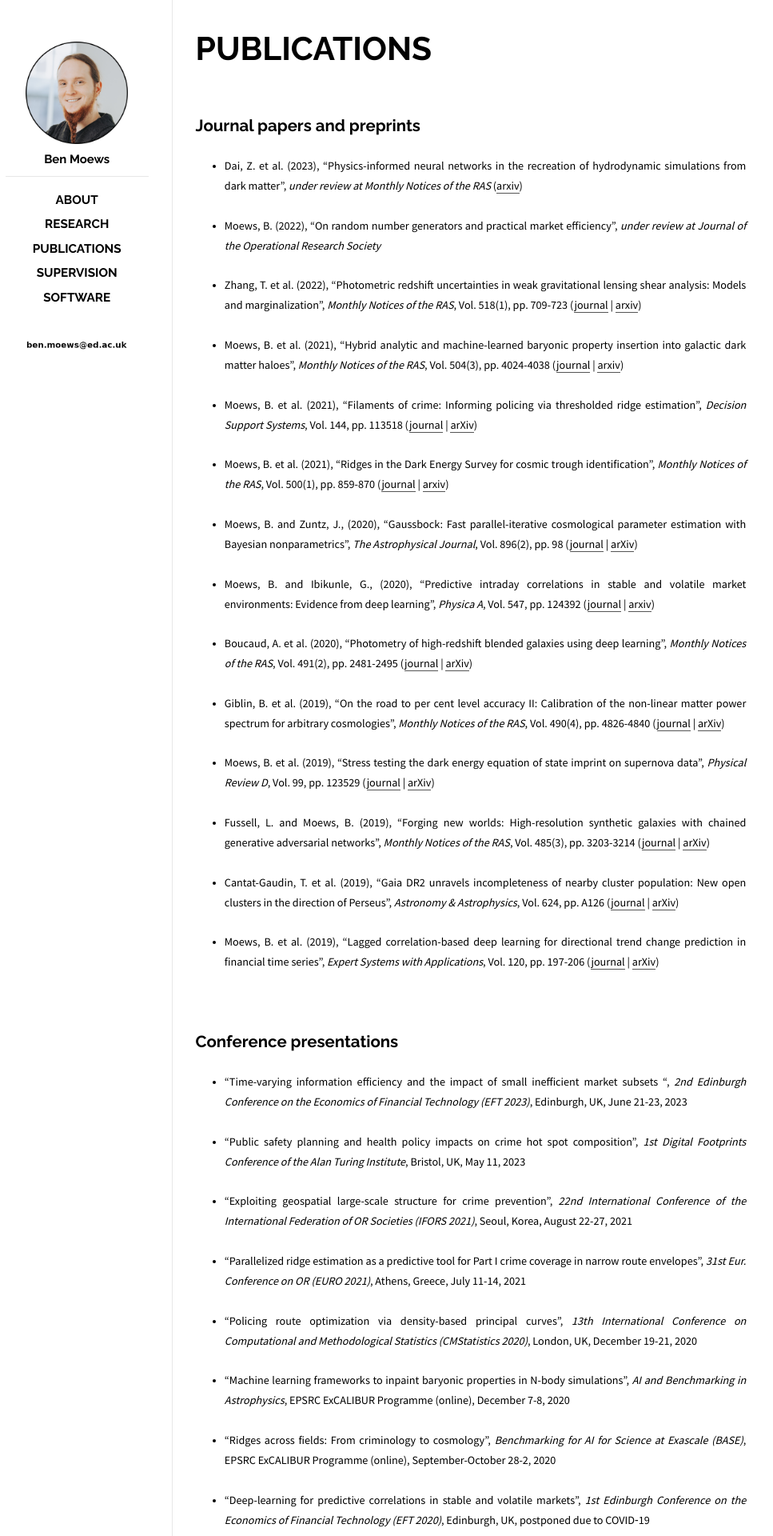
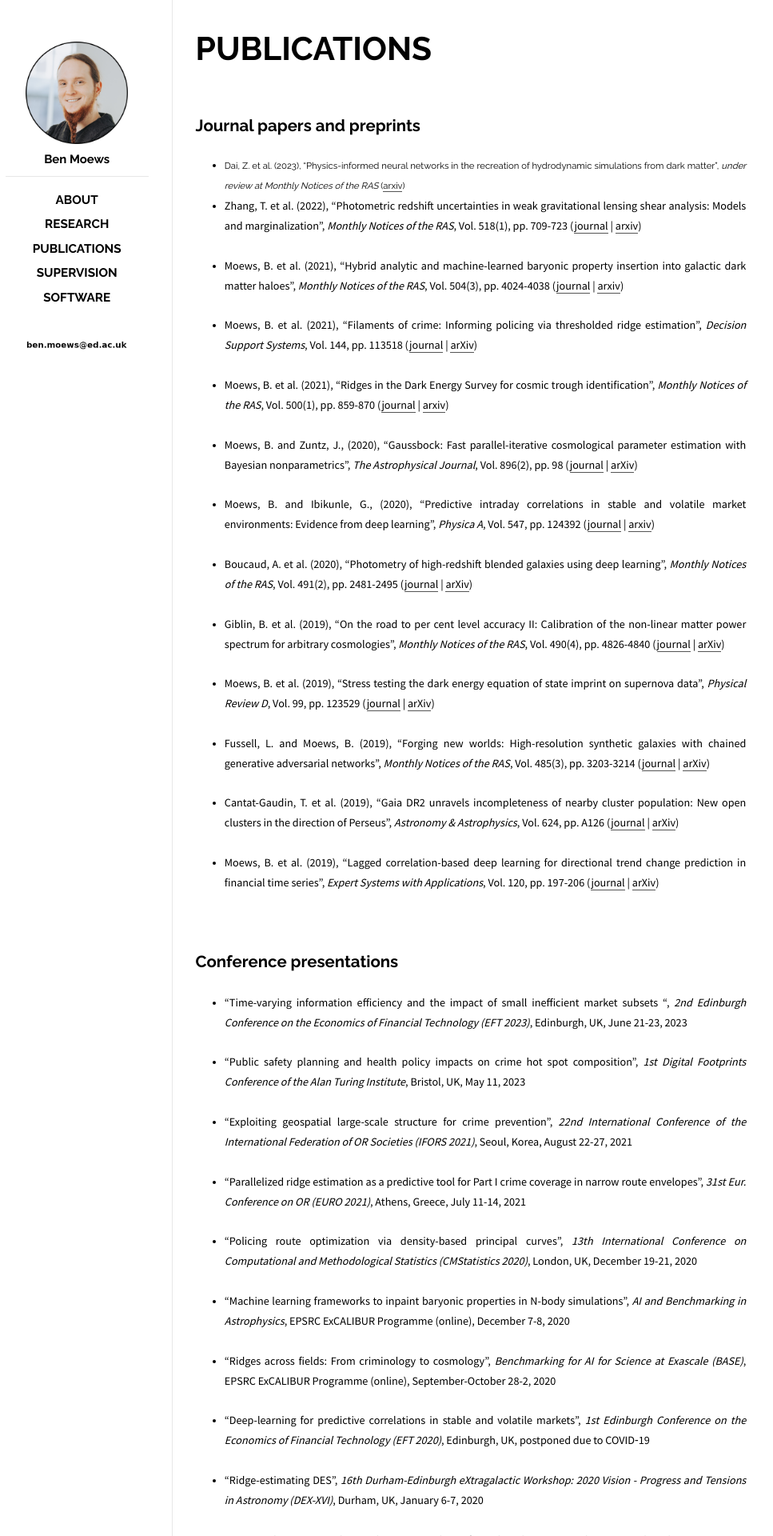
Before and after one commit to moews/moews.github.io, a Jekyll site: the page built from _posts/2017-03-25-publications.md, in a window 1280 px wide. Shown: the top 1920 px of the page at 80% size, without its empty margins (143-1110 px from the left). Built offline with Jekyll 4.4.1, drawn with Linux system fonts in a browser that asks for light colours.

Commit message:
Update 2017-03-25-publications.md

```diff
--- a/_posts/2017-03-25-publications.md
+++ b/_posts/2017-03-25-publications.md
@@ -12,7 +12,7 @@
 
 * <small>Dai, Z. et al. (2023), "Physics-informed neural networks in the recreation of hydrodynamic simulations from dark matter", _under review at Monthly Notices of the RAS_ ([arxiv](https://arxiv.org/abs/2303.14090))</small>
 
-* <small>Moews, B. (2022), "On random number generators and practical market efficiency", _under review at Journal of the Operational Research Society_</small>
+<!--* <small>Moews, B. (2022), "On random number generators and practical market efficiency", _under review at Journal of the Operational Research Society_</small>-->
 
 * <small>Zhang, T. et al. (2022), "Photometric redshift uncertainties in weak gravitational lensing shear analysis: Models and marginalization", _Monthly Notices of the RAS_, Vol. 518(1), pp. 709-723 ([journal](https://doi.org/10.1093/mnras/stac3090) | [arxiv](https://arxiv.org/abs/2206.10169))</small>
 
```
